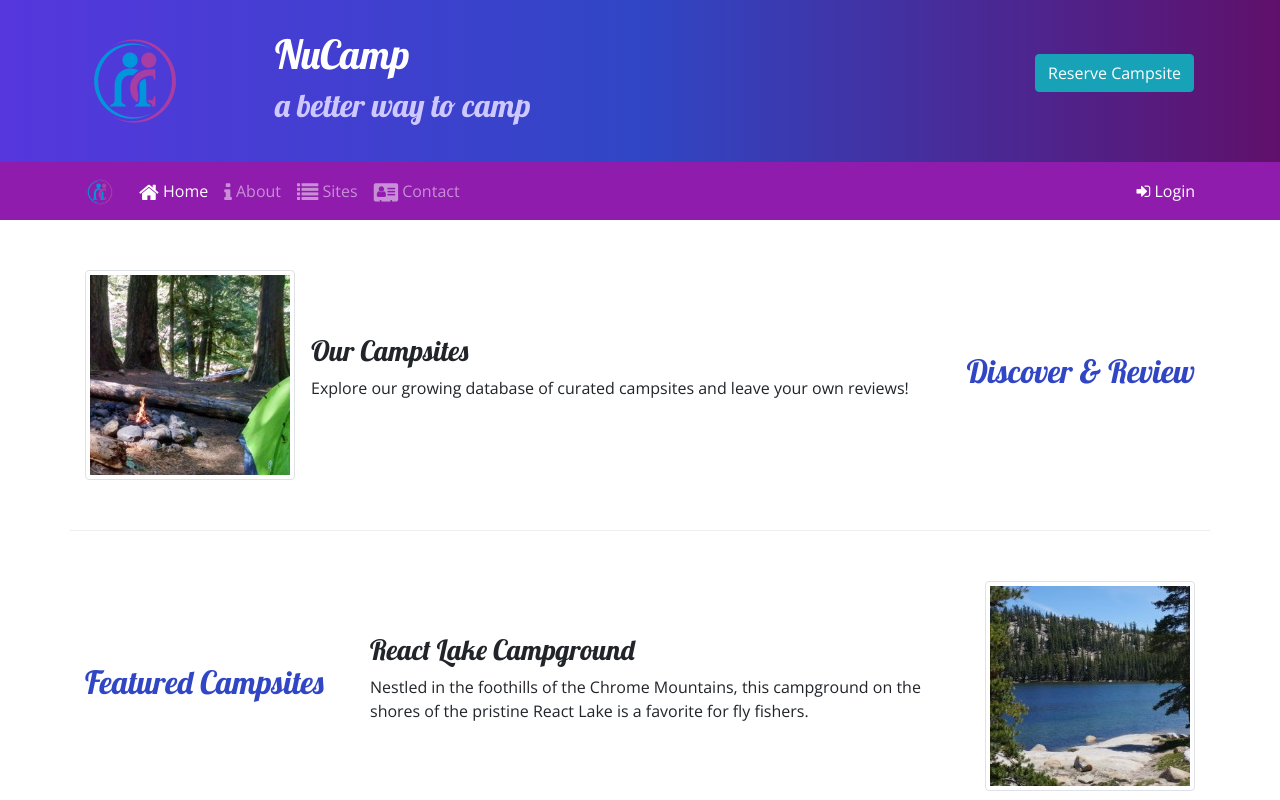
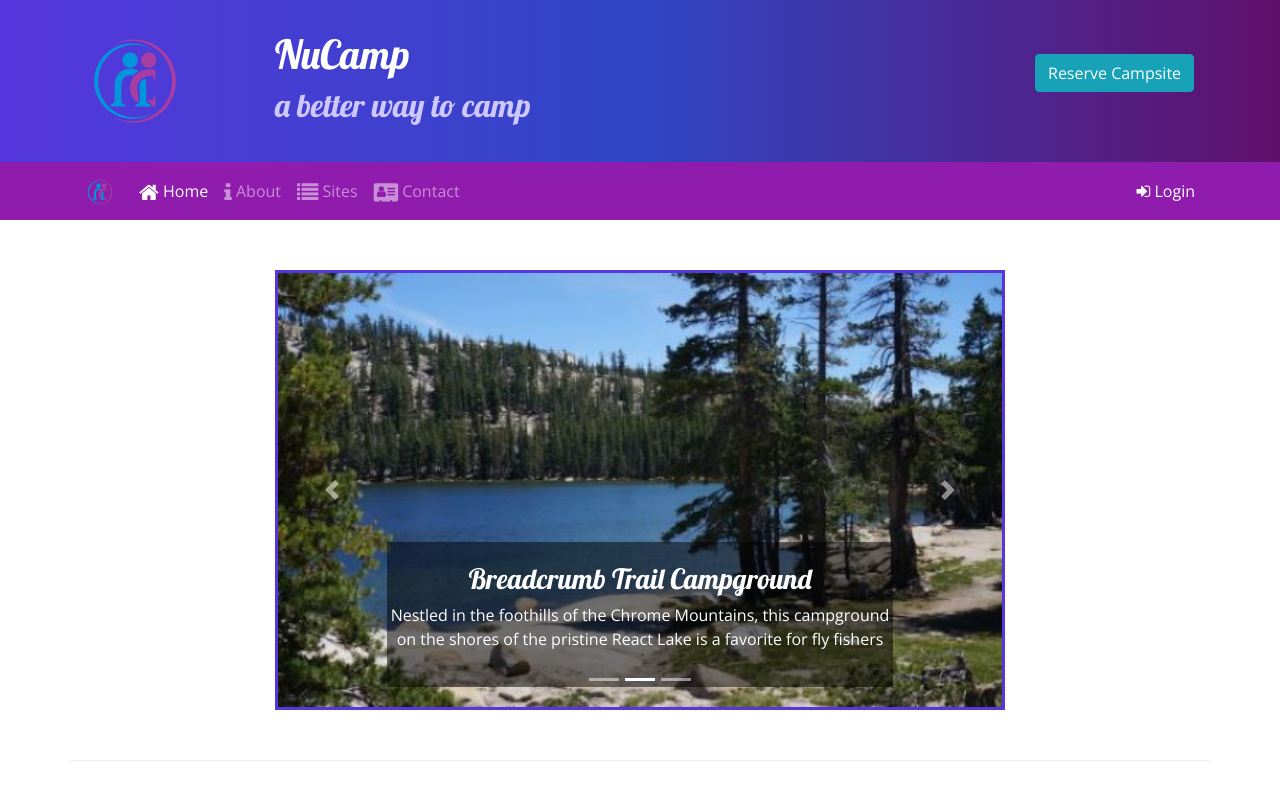
Before and after one commit to AnaMz11/Bootstrap_Project_Setup, a website: page index.html in a window 1280 px wide. Both pictures are taken after a click on the link 100 px from the left and 191 px from the top of the page. Shown: the top 800 px of the page. Drawn offline with nearby package versions, Linux system fonts and the light colour scheme.

Commit message:
Carousel

```diff
--- a/css/style.css
+++ b/css/style.css
@@ -36,8 +36,10 @@
   background-color: #901CAD;
 }
 
-/* .tab-content {
-  border: 1px solid #DDD;
-  border-top: none;
-  padding: 10px;
-} */
+.carousel-caption {
+  background-color: rgba(0, 0, 0, 0.5);
+}
+
+.carousel {
+  border: solid #5637DD;
+}
--- a/index.html
+++ b/index.html
@@ -99,6 +99,54 @@
     </div>
 
     <div class="container">
+
+        <div class="row row-content">
+            <!-- mx auto center horizontally -->
+            <div class="col-md-8 mx-auto">
+                <div id="homeCarousel" class="carousel slide" data-ride="carousel">
+                    <ol class="carousel-indicators">
+                        <li data-target="#homeCarousel" data-slide-to="0" class="active"></li>
+                        <li data-target="#homeCarousel" data-slide-to="1"></li>
+                        <li data-target="#homeCarousel" data-slide-to="2"></li>
+                    </ol>
+                    <div class="carousel-inner">
+                        <div class="carousel-item active">
+                            <img class="d-block w-100" src="img/breadcrumb-trail.jpg" alt="Breadcrumb Trail Campground" />
+                            <div class="carousel-caption">
+                                <h3>Breadcrumb Trail Campground</h3>
+                                <p class="d-none d-sm-block">Let Nucamp be your guide to this off-the-beaten-path, hike-in-only campground.</p>
+                            </div>
+                        </div>
+                        <div class="carousel-item">
+                            <img class="d-block w-100" src="img/react-lake.jpg" alt="React Lake Campground" />
+                            <div class="carousel-caption">
+                                <h3>Breadcrumb Trail Campground</h3>
+                                <p class="d-none d-sm-block">Nestled in the foothills of the Chrome Mountains, this campground on the shores of the pristine React Lake is a favorite for fly fishers</p>
+                            </div>
+                        </div>
+                        <div class="carousel-item">
+                            <img class="d-block w-100" src="img/chrome-river.jpg" alt="Chrome River Campground" />
+                            <div class="carousel-caption">
+                                <h3>Breadcrumb Trail Campground</h3>
+                                <p class="d-none d-sm-block">Spend a few sunny days and starry nights beneath a canopy of old-growth firs at this enchanting spot by the Chrome River</p>
+                            </div>
+                        </div>
+                    </div>
+                    <a class="carousel-control-prev" href="#homeCarousel" role="button" data-slide="prev">
+                        <span class="carousel-control-prev-icon"></span>
+                        <span class="sr-only">Previous</span>
+                    </a>
+                    <a class="carousel-control-next" href="#homeCarousel" role="button" data-slide="next">
+                        <span class="carousel-control-next-icon"></span>
+                        <span class="sr-only">Next</span>
+                    </a>
+                </div>
+            </div>
+        </div>
+
+
+
+
         <div class="row row-content align-items-center">
             <div class="col-sm-4 order-sm-last col-md-3">
                 <h2 class="text-sm-right">Discover & Review</h2>
@@ -187,6 +235,7 @@
     </div>
 
 
+
     <footer class="site-footer">
         <div class="container">
             <div class="row">
```
